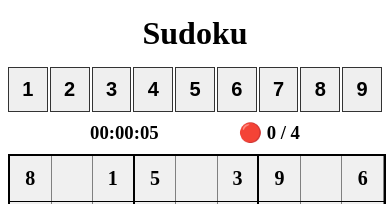
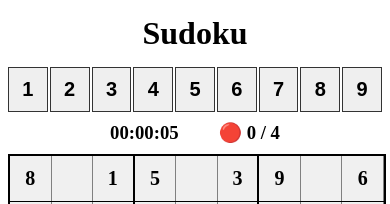
Before and after one commit to mahoozi97/sudoku-project, a plain HTML site: page index.html in a window 390 px wide. Shown: the top 204 px of the page. Drawn offline with Linux system fonts and the light colour scheme.

Commit message:
Adjust puzzle status styling to remove flex properties and set gap to 0

```diff
--- a/style.css
+++ b/style.css
@@ -133,9 +133,6 @@ button:hover {
   }
 
   .puzzle-status {
-    display: flex;
-    justify-content: center;
-    align-items: center;
-    gap: 20px;
+    gap: 0px;
   }
 }
```
